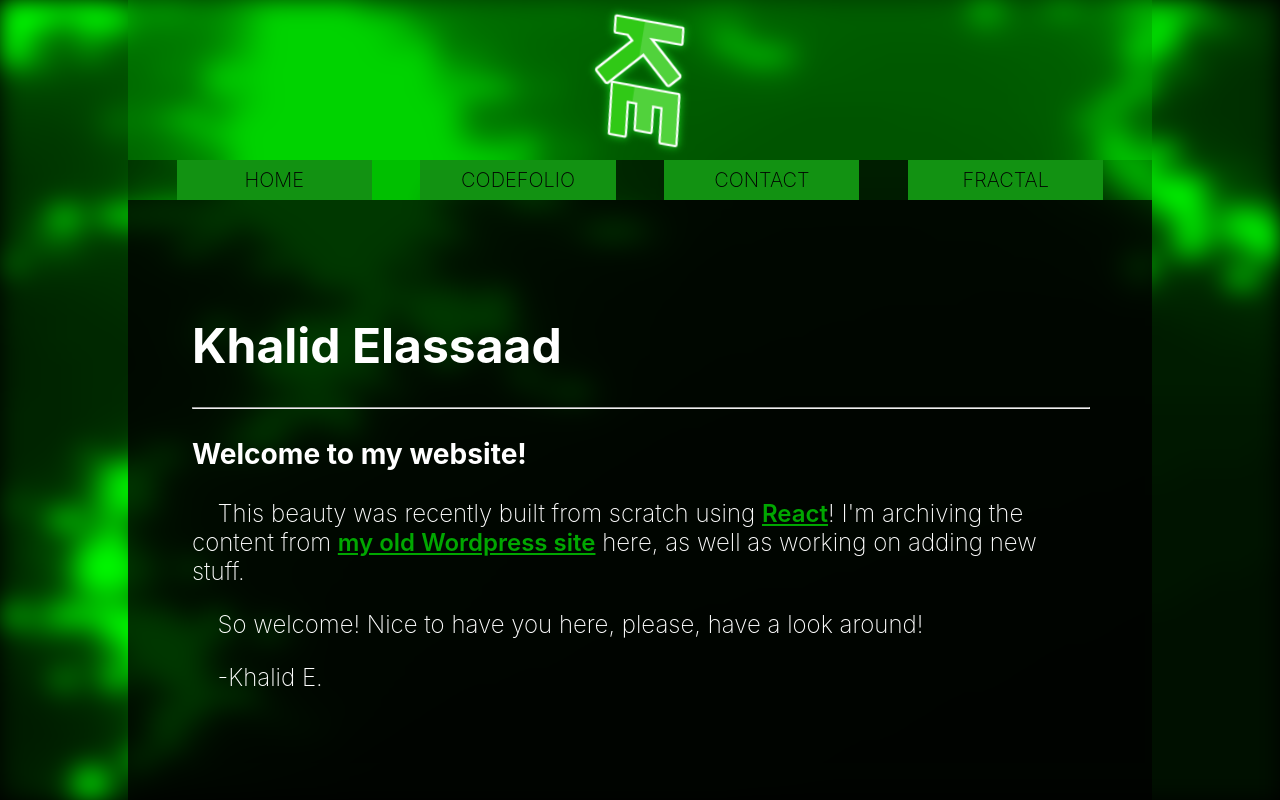
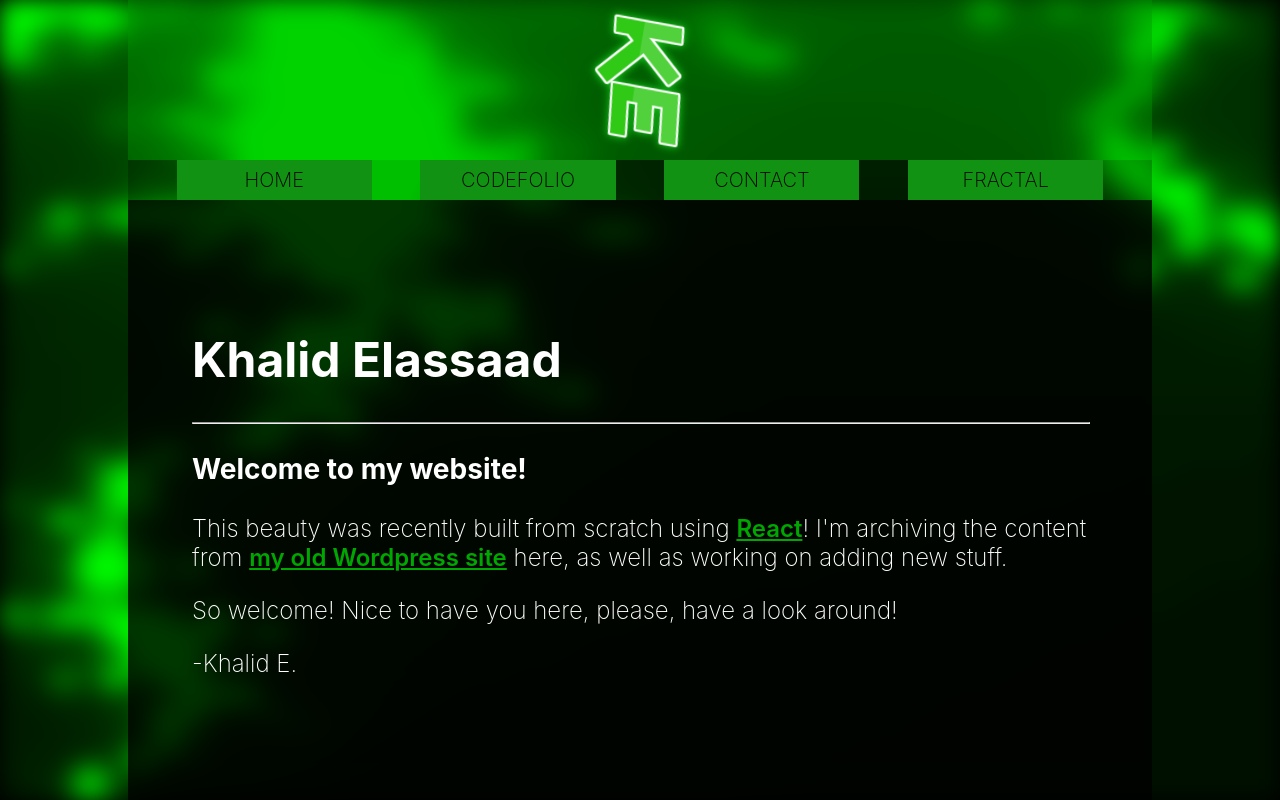
Before and after one commit to khalidelassaad/mywebsite, a React (Create React App) app: page / in a window 1280 px wide. Built offline with nearby package versions, Linux system fonts and the light colour scheme.

Commit message:
style: removed indent

```diff
--- a/src/App.css
+++ b/src/App.css
@@ -143,8 +143,8 @@ pre {
 }
 
 code:not(pre > code) {
+  background-color: #353535b0;
   padding-inline: 1rem;
-  background-color: #353535b0;
 }
 
 .headerBar-list {
@@ -174,8 +174,8 @@ div[class='headerBar-button'] {
 }
 
 div[class^='headerBar-button-hoverMenu'] {
+  display: block;
   margin-top: 0.5vh;
-  display: block;
   overflow: hidden;
 }
 
@@ -198,24 +198,20 @@ div[class^='headerBar-button']:hover {
 }
 
 a {
+  color: rgb(0, 167, 0);
   font-weight: 600;
-  color: rgb(0, 167, 0);
 }
 
 a:hover {
   background-color: rgba(255, 255, 255, 0.226);
 }
 
-p {
-  text-indent: 2vw;
-}
-
 p > img {
+  position: relative;
   /* This applies to the image that is a child of p */
   max-width: 70vw;
   object-fit: scale-down;
   background-size: cover;
-  position: relative;
 
   /* TODO: Figure out how to indent leaf node p */
   /* TODO: Figure out how to do captions */
@@ -224,8 +220,8 @@ p > img {
 blockquote {
   display: flex;
   flex-direction: column;
-  font-style: italic;
   align-items: center;
   font-size: 2vmin;
+  font-style: italic;
   /* TODO: Figure out how to remove top margin from p > block quote */
 }
```
